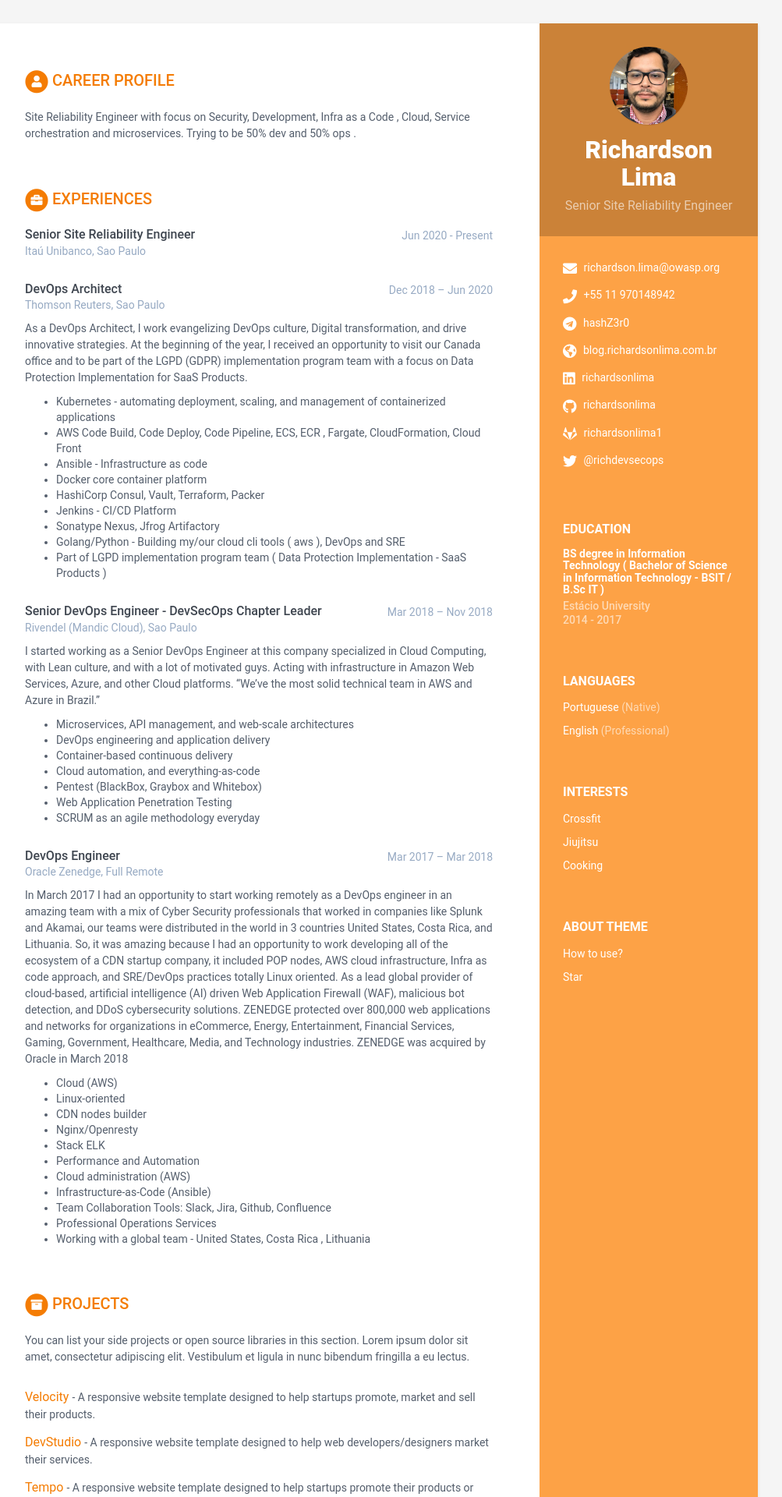
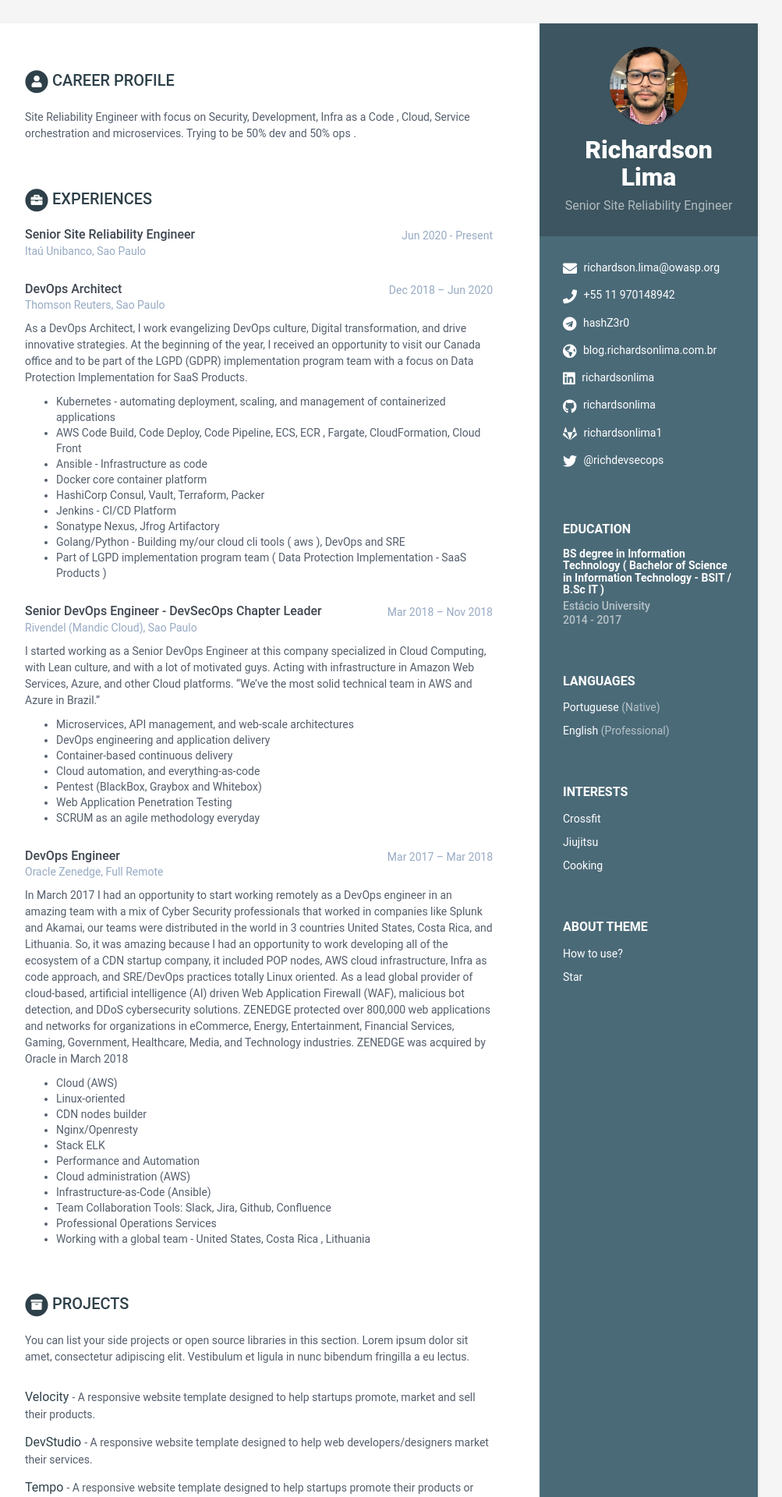
Before and after one commit to richardsonlima/cv, a Jekyll site: the page built from index.html, in a window 1280 px wide. Shown: the top 1920 px of the page at 78% size, without its empty margins (168-1171 px from the left). Built offline with Jekyll 4.4.1, drawn with Linux system fonts in a browser that asks for light colours; some of the changed text lies outside the part shown.

Commit message:
fix color

```diff
--- a/_config.yml
+++ b/_config.yml
@@ -6,7 +6,7 @@ url: 'http://blog.richardsonlima.com.br/cv/'
 baseurl: '/cv' #change it according to your repository name
 description: A beautiful Jekyll theme for creating resume
 # Style will be applied only after restarting the build or serve. Just choose one of the options.
-theme_skin: orange # blue turquoise green berry orange ceramic
+theme_skin: ceramic # blue turquoise green berry orange ceramic
 chrome_mobile_color: #use hex colors (ex:#1976d2) or leave empty if you don't want a color for chrome mobile searchbar
 
 # Tracker
--- a/_data/data.yml
+++ b/_data/data.yml
@@ -187,4 +187,4 @@ skills:
         level: 60%
 
 footer: >
-    Designed with <i class="fas fa-heart"></i> by <a href="http://themes.3rdwavemedia.com" target="_blank" rel="nofollow">Xiaoying Riley</a>
+    Designed with <i class="fas fa-heart"></i> by <a href="http://blog.richardsonlima.com.br" target="_blank" rel="nofollow">Richardson Lima</a>
```
